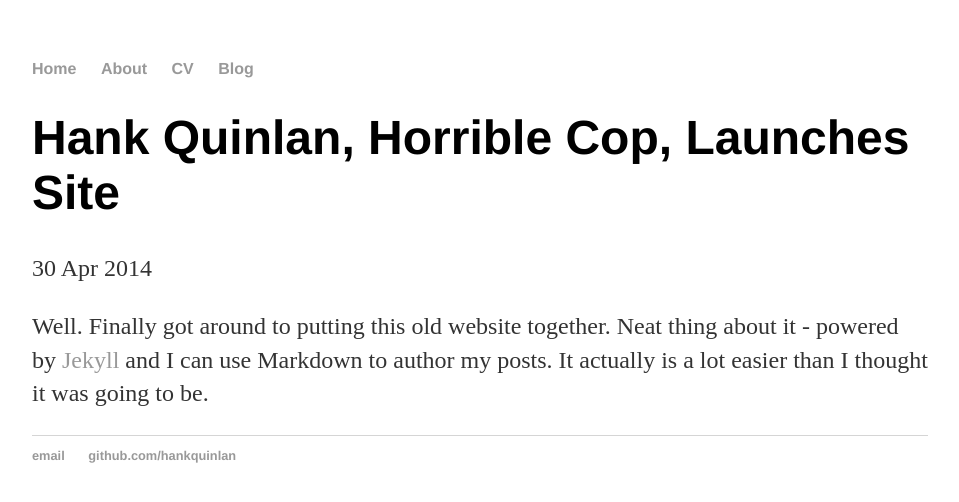
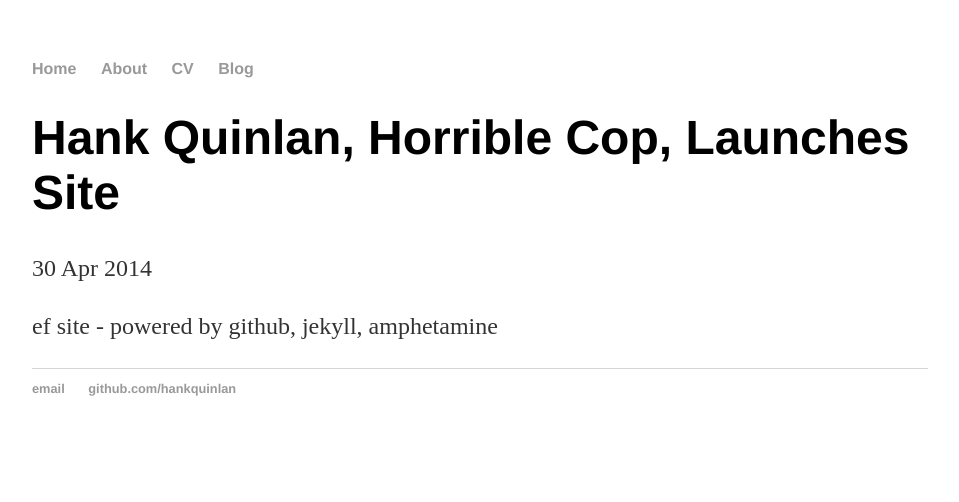
Before and after one commit to efpresence/efpresence.github.io, a Jekyll site: the page built from _posts/2018-09-10-ef_sitelaunch.md, in a window 1280 px wide. Shown: the top 502 px of the page, without its empty margins (160-1119 px from the left). Built offline with Jekyll 4.4.1, drawn with Linux system fonts in a browser that asks for light colours.

Commit message:
Update 2018-09-10-ef_sitelaunch.md

```diff
--- a/_posts/2018-09-10-ef_sitelaunch.md
+++ b/_posts/2018-09-10-ef_sitelaunch.md
@@ -4,4 +4,4 @@
 date: 2014-04-30
 ---
 
-Well. Finally got around to putting this old website together. Neat thing about it - powered by [Jekyll](http://jekyllrb.com) and I can use Markdown to author my posts. It actually is a lot easier than I thought it was going to be.
+ef site - powered by github, jekyll, amphetamine
```
